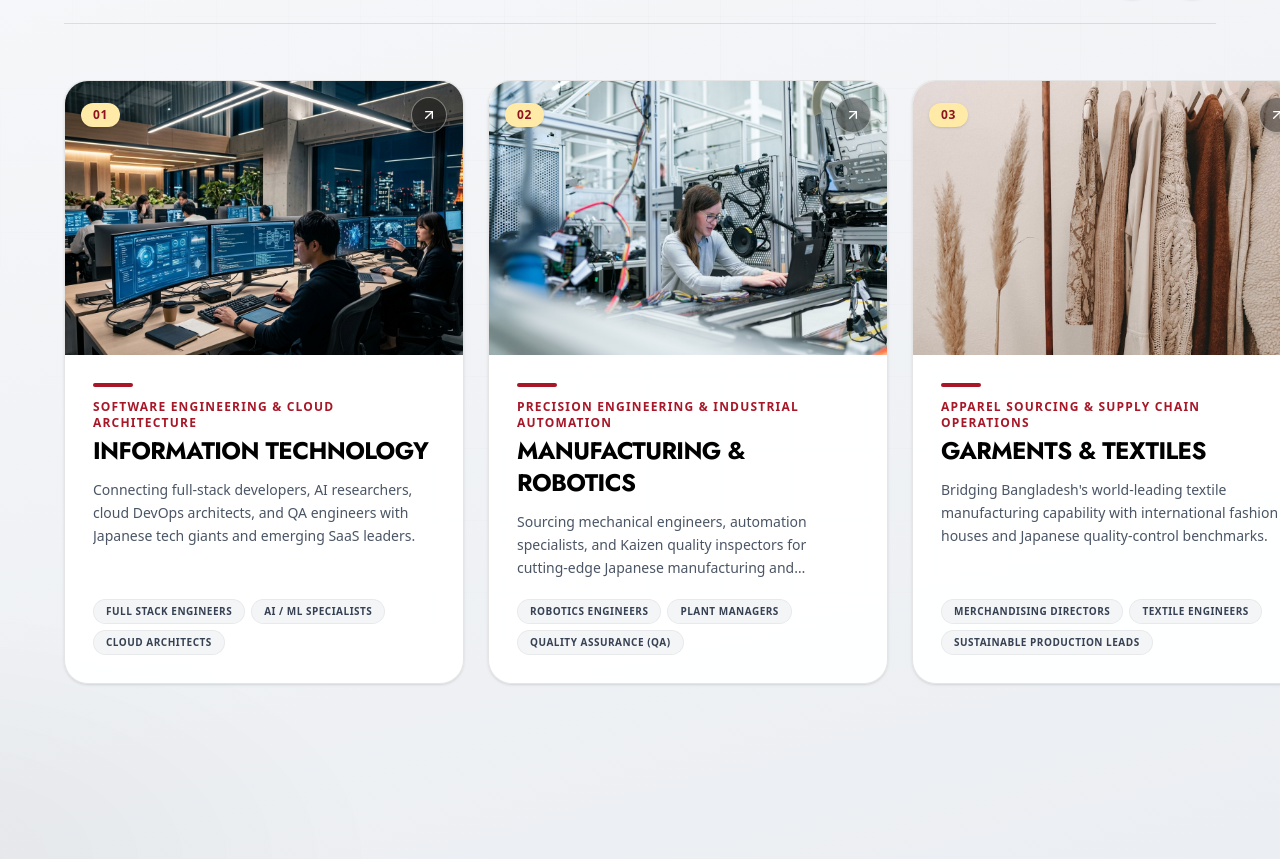
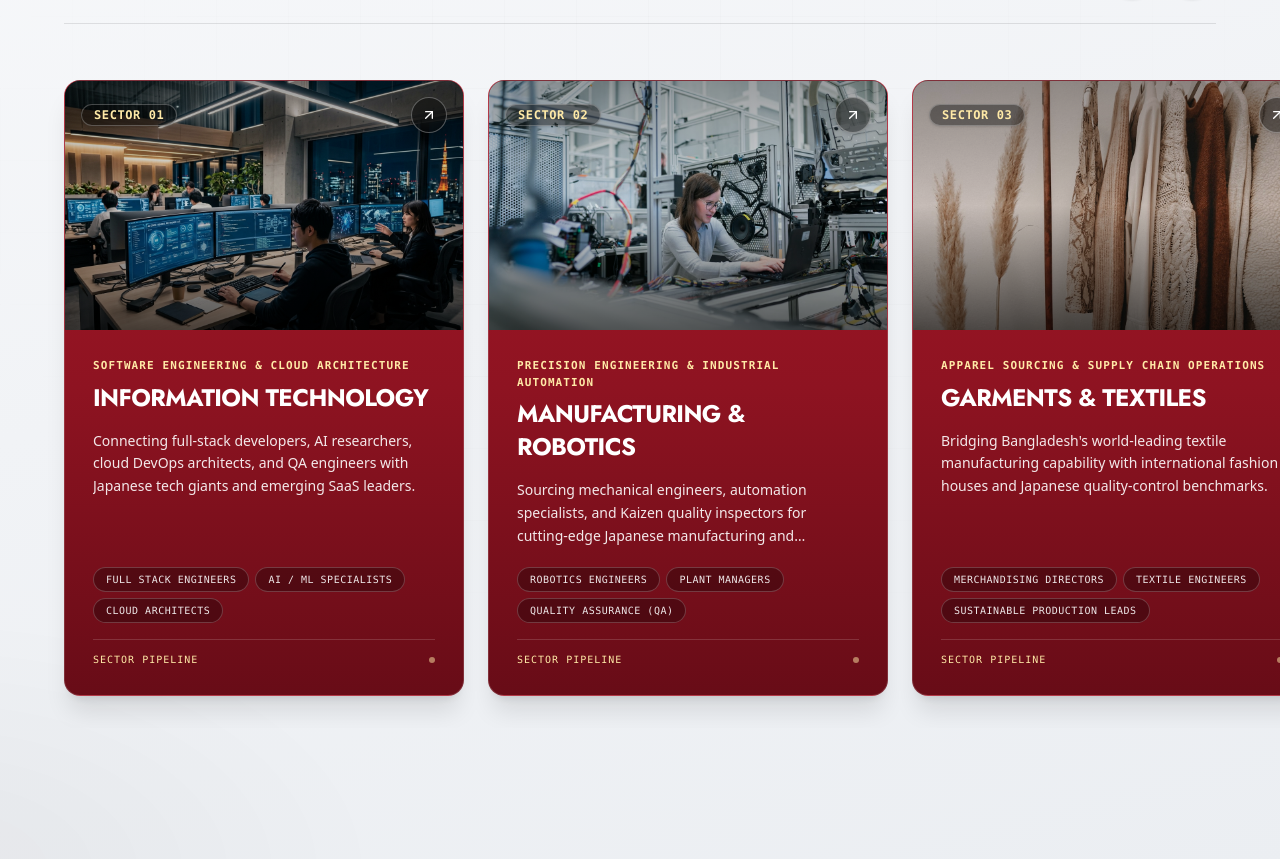
Before and after one commit to kawaiisoftwareteam/kawaii-HR-website, a Next.js app in the folder frontend/: page / in a window 1280 px wide. Shown: the part 5420-6279 px from the top of the page. Built offline with nearby package versions, Linux system fonts and the light colour scheme.

Commit message:
feat: support industry pre-selection in application modal and render via portal with redesigned industry cards

```diff
--- a/frontend/src/app/page.tsx
+++ b/frontend/src/app/page.tsx
@@ -19,9 +19,13 @@ import { Footer } from "@/components/sections/Footer";
 export default function HomePage() {
   const [modalOpen, setModalOpen] = useState(false);
   const [modalTab, setModalTab] = useState<"employer" | "jobseeker">("employer");
+  const [modalIndustry, setModalIndustry] = useState<string>("");
 
-  const handleOpenModal = (tab: "employer" | "jobseeker") => {
+  const handleOpenModal = (tab: "employer" | "jobseeker", industry?: string) => {
     setModalTab(tab);
+    if (industry) {
+      setModalIndustry(industry);
+    }
     setModalOpen(true);
   };
 
@@ -29,8 +33,12 @@ export default function HomePage() {
     <main className="relative min-h-screen bg-premium-white text-black selection:bg-[#A71728] selection:text-white font-sans overflow-x-hidden">
       <ApplicationModal
         isOpen={modalOpen}
-        onClose={() => setModalOpen(false)}
+        onClose={() => {
+          setModalOpen(false);
+          setModalIndustry("");
+        }}
         initialTab={modalTab}
+        initialIndustry={modalIndustry}
       />
 
       <Navbar onOpenModal={handleOpenModal} />
--- a/frontend/src/components/sections/IndustriesSection.tsx
+++ b/frontend/src/components/sections/IndustriesSection.tsx
@@ -8,7 +8,7 @@ import { INDUSTRIES_LIST } from "@/data/companyData";
 export function IndustriesSection({
   onOpenModal,
 }: {
-  onOpenModal: (tab: "employer" | "jobseeker") => void;
+  onOpenModal: (tab: "employer" | "jobseeker", industry?: string) => void;
 }) {
   const scrollRef = useRef<HTMLDivElement>(null);
 
@@ -72,55 +72,59 @@ export function IndustriesSection({
         {INDUSTRIES_LIST.map((industry) => (
           <div
             key={industry.id}
-            onClick={() => onOpenModal("employer")}
+            onClick={() => onOpenModal("employer", industry.id)}
             data-cursor="image"
-            className="group relative flex-shrink-0 w-[300px] sm:w-[360px] md:w-[400px] bg-white/95 rounded-3xl border border-black/10 overflow-hidden cursor-pointer flex flex-col hover:border-[#A71728]/50 transition-all duration-500 shadow-sm hover:shadow-[0_20px_45px_rgba(167,23,40,0.12)]"
+            className="group relative flex-shrink-0 w-[300px] sm:w-[360px] md:w-[400px] bg-gradient-to-b from-[#A71728] via-[#8E1321] to-[#680C17] text-white rounded-2xl border border-white/15 hover:border-white/40 shadow-xl hover:shadow-2xl hover:-translate-y-1.5 overflow-hidden cursor-pointer flex flex-col justify-between transition-all duration-300"
           >
             {/* Image Frame with rounded top */}
-            <div className="relative w-full aspect-[16/11] overflow-hidden bg-gray-100">
+            <div className="relative w-full aspect-[16/10] overflow-hidden bg-neutral-900">
               <Image
                 src={industry.image}
                 alt={industry.title}
                 fill
                 sizes="400px"
-                className="object-cover object-center group-hover:scale-105 transition-transform duration-700 ease-out"
+                className="object-cover object-center group-hover:scale-105 transition-transform duration-700 ease-out brightness-90"
               />
+              <div className="absolute inset-0 bg-gradient-to-t from-black/60 via-transparent to-black/30" />
               <div className="absolute top-4 left-4 right-4 flex items-center justify-between">
-                <span className="text-xs font-black tracking-wider text-[#8E1321] bg-[#FFEAA7] px-3 py-1 rounded-full shadow-sm">
-                  {industry.number}
+                <span className="inline-flex items-center gap-1.5 px-3 py-0.5 rounded-full bg-black/40 border border-white/25 text-xs font-mono font-bold text-[#FFEAA7] tracking-wider uppercase shadow-sm">
+                  SECTOR {industry.number}
                 </span>
-                <div className="w-9 h-9 rounded-full border border-white/40 bg-black/40 backdrop-blur-md flex items-center justify-center text-white group-hover:bg-[#A71728] group-hover:border-[#A71728] transition-all shadow-md">
+                <div className="w-9 h-9 rounded-full border border-white/30 bg-black/40 backdrop-blur-md flex items-center justify-center text-white group-hover:bg-white group-hover:text-[#8E1321] transition-all shadow-md">
                   <ArrowUpRight className="w-4 h-4" />
                 </div>
               </div>
             </div>
 
-            {/* Light content panel */}
-            <div className="flex flex-col flex-1 p-6 sm:p-7 space-y-3">
-              <div className="h-1 w-10 bg-[#A71728] group-hover:w-20 transition-all duration-500 rounded-full" />
-
-              <div className="space-y-1">
-                <div className="text-[10px] sm:text-xs uppercase font-bold tracking-widest text-[#A71728]">
+            {/* System Color Content Panel */}
+            <div className="flex flex-col flex-1 p-6 sm:p-7 space-y-4">
+              <div className="space-y-1.5">
+                <div className="text-[11px] uppercase font-mono font-bold tracking-widest text-[#FFEAA7]">
                   {industry.subtitle}
                 </div>
-                <h3 className="text-xl sm:text-2xl font-black uppercase tracking-tight text-black group-hover:text-[#A71728] transition-colors">
+                <h3 className="text-xl sm:text-2xl font-black uppercase tracking-tight text-white leading-snug">
                   {industry.title}
                 </h3>
               </div>
 
-              <p className="text-xs sm:text-sm text-gray-600 line-clamp-3 font-light leading-relaxed flex-1">
+              <p className="text-xs sm:text-sm text-white/90 line-clamp-3 font-light leading-relaxed flex-1">
                 {industry.description}
               </p>
 
-              <div className="flex flex-wrap gap-1.5 pt-2">
+              <div className="flex flex-wrap gap-1.5 pt-1">
                 {industry.roles.slice(0, 3).map((r) => (
                   <span
                     key={r}
-                    className="bg-gray-100/90 rounded-full border border-black/5 text-gray-700 px-3 py-1 text-[10px] font-semibold uppercase tracking-wider"
+                    className="bg-black/30 rounded-full border border-white/20 text-white/90 px-3 py-1 text-[10px] font-mono uppercase tracking-wider"
                   >
                     {r}
                   </span>
                 ))}
+              </div>
+
+              <div className="pt-3 border-t border-white/15 text-[10px] font-mono text-[#FFEAA7] tracking-widest uppercase flex items-center justify-between">
+                <span>SECTOR PIPELINE</span>
+                <span className="w-1.5 h-1.5 rounded-full bg-[#FFEAA7] animate-pulse" />
               </div>
             </div>
           </div>
--- a/frontend/src/components/ui/ApplicationModal.tsx
+++ b/frontend/src/components/ui/ApplicationModal.tsx
@@ -1,6 +1,7 @@
 "use client";
 
 import React, { useState, useEffect } from "react";
+import { createPortal } from "react-dom";
 import { motion, AnimatePresence } from "framer-motion";
 import { X, CheckCircle2, Building2, User, ArrowRight, Upload } from "lucide-react";
 import { RedButton } from "./RedButton";
@@ -9,20 +10,34 @@ interface ApplicationModalProps {
   isOpen: boolean;
   onClose: () => void;
   initialTab?: "employer" | "jobseeker";
+  initialIndustry?: string;
 }
 
 export function ApplicationModal({
   isOpen,
   onClose,
   initialTab = "employer",
+  initialIndustry = "",
 }: ApplicationModalProps) {
   const [activeTab, setActiveTab] = useState<"employer" | "jobseeker">(initialTab);
   const [submitted, setSubmitted] = useState(false);
   const [isSubmitting, setIsSubmitting] = useState(false);
+  const [mounted, setMounted] = useState(false);
+  const [selectedIndustry, setSelectedIndustry] = useState(initialIndustry);
+
+  useEffect(() => {
+    setMounted(true);
+  }, []);
 
   useEffect(() => {
     setActiveTab(initialTab);
   }, [initialTab]);
+
+  useEffect(() => {
+    if (initialIndustry) {
+      setSelectedIndustry(initialIndustry);
+    }
+  }, [initialIndustry]);
 
   useEffect(() => {
     const handleKeyDown = (e: KeyboardEvent) => {
@@ -54,17 +69,19 @@ export function ApplicationModal({
     onClose();
   };
 
-  return (
+  if (!mounted) return null;
+
+  return createPortal(
     <AnimatePresence>
       {isOpen && (
-        <div className="fixed inset-0 z-[1000] flex items-center justify-center p-4 md:p-6 overflow-y-auto">
+        <div className="fixed inset-0 z-[999999] flex items-center justify-center p-4 sm:p-6 overflow-y-auto">
           {/* Backdrop */}
           <motion.div
             initial={{ opacity: 0 }}
             animate={{ opacity: 1 }}
             exit={{ opacity: 0 }}
             onClick={onClose}
-            className="fixed inset-0 bg-black/40 backdrop-blur-sm"
+            className="fixed inset-0 bg-black/60 backdrop-blur-md cursor-pointer"
           />
 
           {/* Modal Card */}
@@ -73,10 +90,10 @@ export function ApplicationModal({
             animate={{ opacity: 1, scale: 1, y: 0 }}
             exit={{ opacity: 0, scale: 0.95, y: 20 }}
             transition={{ type: "spring", damping: 25, stiffness: 300 }}
-            className="relative w-full max-w-2xl bg-white border border-black/10 text-[#111] p-6 md:p-10 shadow-2xl z-10 my-auto"
+            className="relative w-full max-w-2xl bg-white rounded-3xl border border-black/10 text-[#111] p-6 sm:p-8 md:p-10 shadow-2xl z-10 my-auto overflow-hidden"
           >
             {/* Red Accent Header Line */}
-            <div className="absolute top-0 left-0 right-0 h-1 bg-[#A71728]" />
+            <div className="absolute top-0 left-0 right-0 h-1.5 bg-gradient-to-r from-[#A71728] via-[#8E1321] to-[#680C17]" />
 
             {/* Close Button */}
             <button
@@ -200,7 +217,9 @@ export function ApplicationModal({
                           </label>
                           <select
                             required
-                            className="w-full bg-[#F7F7F8] border border-black/12 px-3 py-2.5 text-sm text-[#111] focus:outline-none focus:border-[#A71728] transition-colors"
+                            value={selectedIndustry}
+                            onChange={(e) => setSelectedIndustry(e.target.value)}
+                            className="w-full bg-[#F7F7F8] border border-black/12 px-3 py-2.5 text-sm text-[#111] focus:outline-none focus:border-[#A71728] transition-colors rounded-xl"
                           >
                             <option value="">Select Industry</option>
                             <option value="it">Information Technology</option>
@@ -313,6 +332,7 @@ export function ApplicationModal({
           </motion.div>
         </div>
       )}
-    </AnimatePresence>
+    </AnimatePresence>,
+    document.body
   );
 }
```
